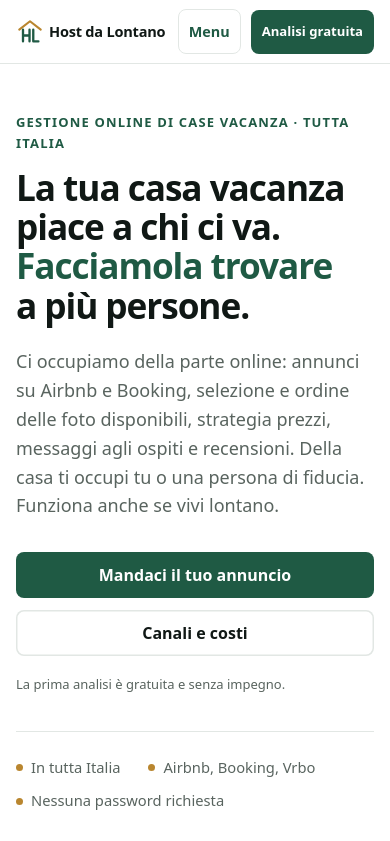
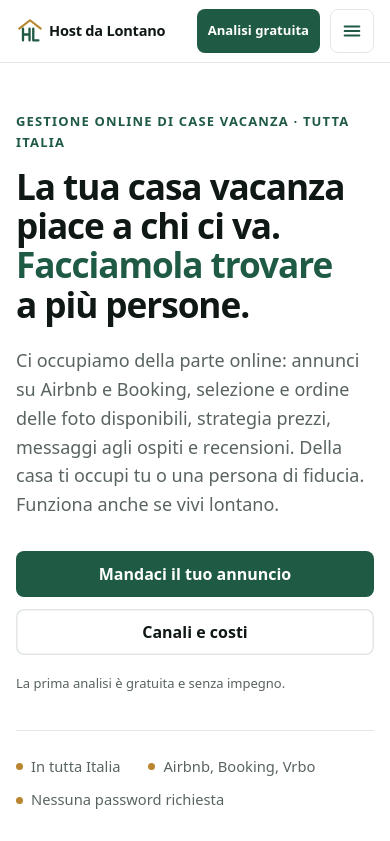
Before and after one commit to sciatorezoldo-web/hostdalontano-sito, a plain HTML site: page index.html in a window 390 px wide. Shown: the top 841 px of the page. Drawn offline with Linux system fonts and the light colour scheme.

Commit message:
Menu mobile: icona a tre linee dopo il pulsante Analisi gratuita
Co-Authored-By: Claude Opus 5.5 <noreply@anthropic.com>
Claude-Session: https://claude.ai/code/session_014vTYxNZcCASKm33eRnsHyn

```diff
--- a/index.html
+++ b/index.html
@@ -203,7 +203,7 @@ footer nav a:hover{color:#fff}
 .skip-link:focus{top:12px}
 #inizio{scroll-margin-top:80px}
 .mobile-nav{display:none;position:relative}
-.mobile-nav summary{cursor:pointer;list-style:none;border:1px solid var(--line);border-radius:8px;padding:10px 12px;font-weight:650;color:var(--shutter);min-height:44px;display:flex;align-items:center}
+.mobile-nav summary{cursor:pointer;list-style:none;border:1px solid var(--line);border-radius:8px;padding:10px;justify-content:center;min-width:44px;font-weight:650;color:var(--shutter);min-height:44px;display:flex;align-items:center}
 .mobile-nav summary::-webkit-details-marker{display:none}
 .mobile-nav[open] nav{position:absolute;top:calc(100% + 8px);right:0;z-index:30;background:white;border:1px solid var(--line);box-shadow:0 16px 38px rgba(16,24,21,.14);border-radius:12px;min-width:220px;padding:7px;display:grid}
 .mobile-nav nav a{text-decoration:none;padding:11px 12px;border-radius:6px;font-size:.95rem}
@@ -234,8 +234,8 @@ input,textarea,select{max-width:100%}
     <a href="#domande">Domande</a>
 
   </nav>
-  <details class="mobile-nav"><summary aria-label="Apri il menu del sito">Menu</summary><nav aria-label="Navigazione mobile"><a href="#servizio">Servizio</a><a href="#canali">Canali</a><a href="#prezzi">Prezzi</a><a href="#strumenti">Strumenti</a><a href="#come-funziona">Come funziona</a><a href="#chi-sono">Chi siamo</a><a href="#domande">Domande</a><a href="#analisi">Analisi gratuita</a></nav></details>
   <a class="btn btn-primary btn-sm top-cta" href="#analisi">Analisi gratuita</a>
+  <details class="mobile-nav"><summary aria-label="Apri il menu del sito"><svg width="22" height="22" viewBox="0 0 24 24" aria-hidden="true"><path d="M4 7h16M4 12h16M4 17h16" stroke="currentColor" stroke-width="2.2" stroke-linecap="round"/></svg></summary><nav aria-label="Navigazione mobile"><a href="#servizio">Servizio</a><a href="#canali">Canali</a><a href="#prezzi">Prezzi</a><a href="#strumenti">Strumenti</a><a href="#come-funziona">Come funziona</a><a href="#chi-sono">Chi siamo</a><a href="#domande">Domande</a><a href="#analisi">Analisi gratuita</a></nav></details>
 </header>
 </div>
 
```
